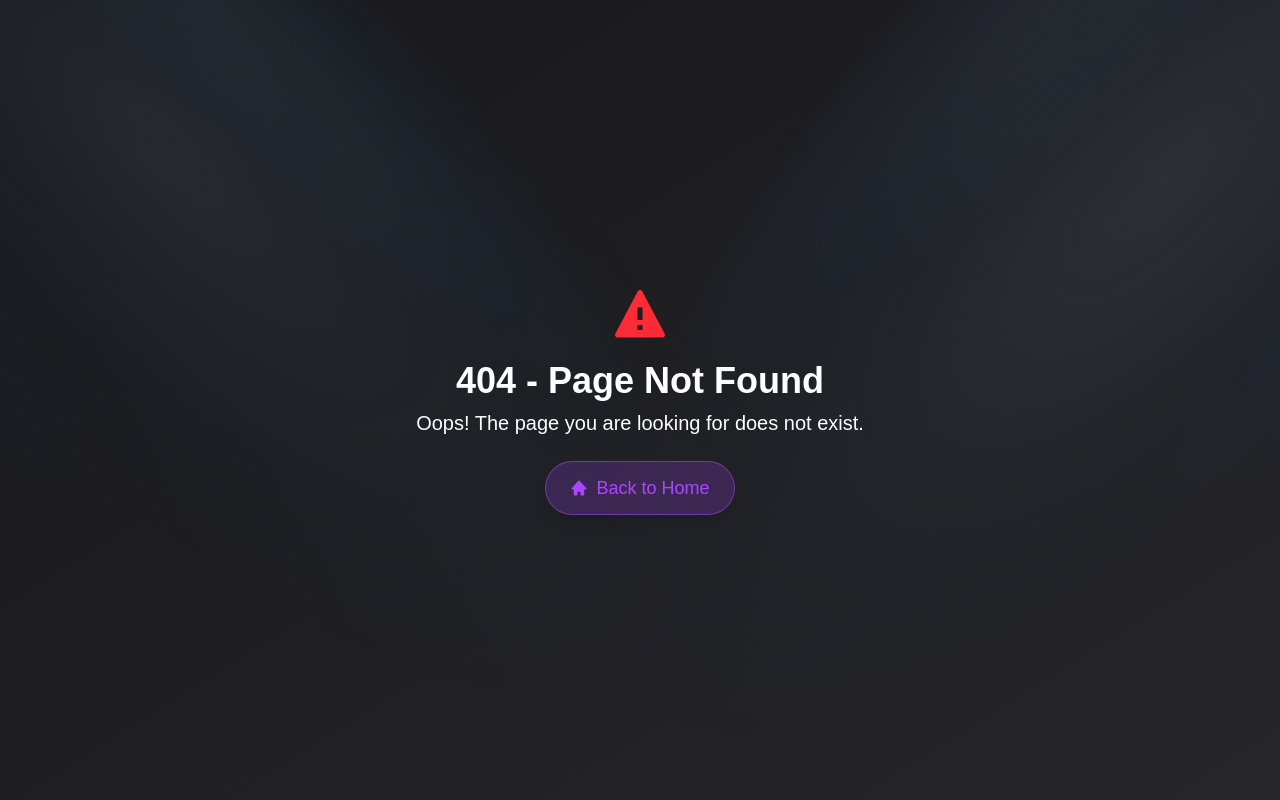
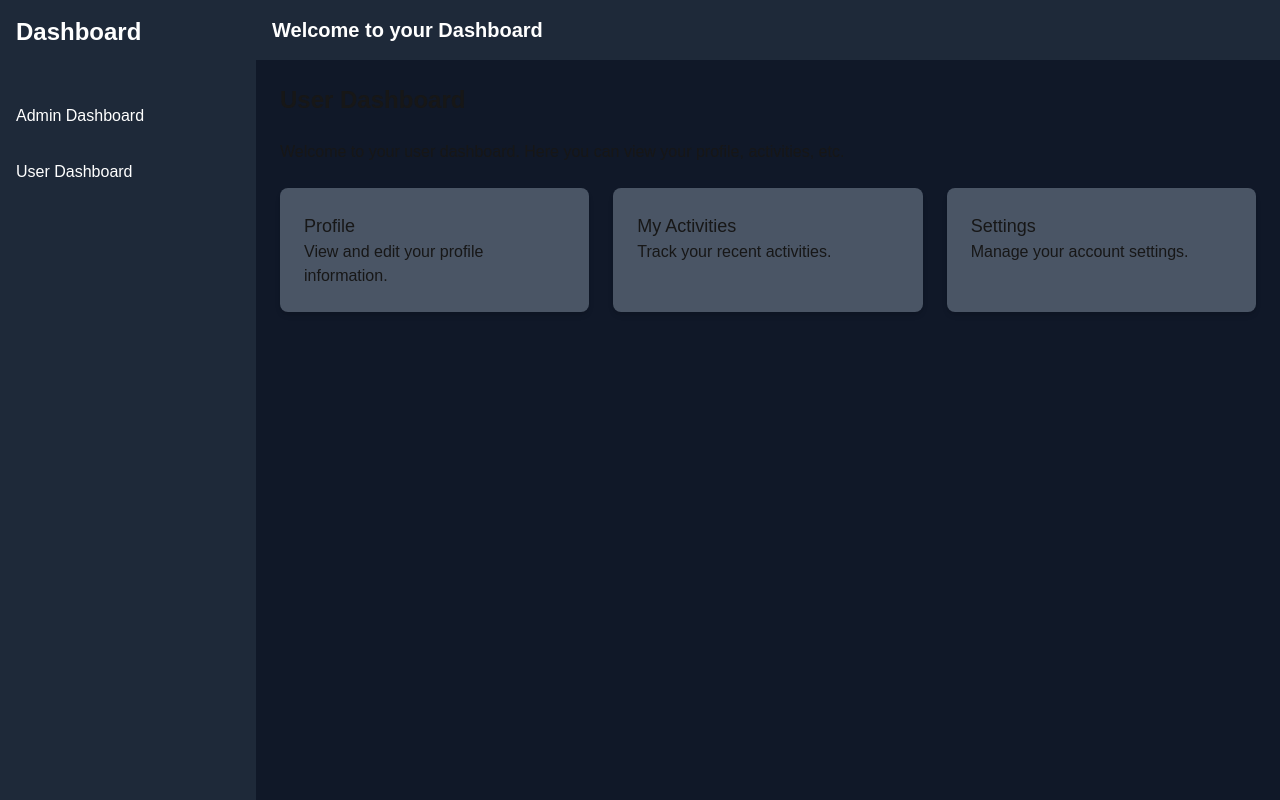
Before and after one commit to pyvnoaim/aimlib, a Next.js app: page /dashboard/user in a window 1280 px wide. Before the commit this address had no page. Built offline with nearby package versions, Linux system fonts and the light colour scheme.

Commit message:
added dashboard template

```diff
--- /dev/null
+++ b/src/app/dashboard/admin/page.tsx
@@ -0,0 +1,32 @@
+// app/dashboard/admin/page.tsx
+
+import React from 'react';
+
+const AdminDashboard = () => {
+  return (
+    <div className="space-y-6">
+      <h2 className="text-2xl font-semibold">Admin Dashboard</h2>
+      <p>
+        Welcome to the admin panel. Here you can manage users, settings, etc.
+      </p>
+
+      {/* Example Admin Cards */}
+      <div className="grid grid-cols-1 sm:grid-cols-2 lg:grid-cols-3 gap-6">
+        <div className="bg-gray-600 p-6 rounded-lg shadow-md hover:bg-gray-800">
+          <h3 className="text-lg font-medium">User Management</h3>
+          <p>Manage all users here.</p>
+        </div>
+        <div className="bg-gray-600 p-6 rounded-lg shadow-md hover:bg-gray-800">
+          <h3 className="text-lg font-medium">Settings</h3>
+          <p>Update application settings.</p>
+        </div>
+        <div className="bg-gray-600 p-6 rounded-lg shadow-md hover:bg-gray-800">
+          <h3 className="text-lg font-medium">Analytics</h3>
+          <p>View system analytics and performance.</p>
+        </div>
+      </div>
+    </div>
+  );
+};
+
+export default AdminDashboard;
--- /dev/null
+++ b/src/app/dashboard/layout.tsx
@@ -0,0 +1,37 @@
+// app/layout.tsx
+
+import React from 'react';
+import { ReactNode } from 'react';
+import Link from 'next/link';
+
+const DashboardLayout = ({ children }: { children: ReactNode }) => {
+  return (
+    <div className="flex h-screen">
+      {/* Sidebar */}
+      <div className="w-64 bg-gray-800 text-white">
+        <div className="p-4 text-2xl font-bold">Dashboard</div>
+        <ul className="mt-6">
+          <li className="p-4 hover:bg-gray-700">
+            <Link href="/dashboard/admin">Admin Dashboard</Link>
+          </li>
+          <li className="p-4 hover:bg-gray-700">
+            <Link href="/dashboard/user">User Dashboard</Link>
+          </li>
+        </ul>
+      </div>
+
+      {/* Main content */}
+      <div className="flex-1 flex flex-col">
+        {/* Header */}
+        <div className="bg-gray-800 text-white p-4">
+          <h1 className="text-xl font-bold">Welcome to your Dashboard</h1>
+        </div>
+
+        {/* Content */}
+        <div className="p-6 bg-gray-900 flex-1">{children}</div>
+      </div>
+    </div>
+  );
+};
+
+export default DashboardLayout;
--- /dev/null
+++ b/src/app/dashboard/user/page.tsx
@@ -0,0 +1,33 @@
+// app/dashboard/user/page.tsx
+
+import React from 'react';
+
+const UserDashboard = () => {
+  return (
+    <div className="space-y-6">
+      <h2 className="text-2xl font-semibold">User Dashboard</h2>
+      <p>
+        Welcome to your user dashboard. Here you can view your profile,
+        activities, etc.
+      </p>
+
+      {/* Example User Cards */}
+      <div className="grid grid-cols-1 sm:grid-cols-2 lg:grid-cols-3 gap-6">
+        <div className="bg-gray-600 p-6 rounded-lg shadow-md hover:bg-gray-800">
+          <h3 className="text-lg font-medium">Profile</h3>
+          <p>View and edit your profile information.</p>
+        </div>
+        <div className="bg-gray-600 p-6 rounded-lg shadow-md hover:bg-gray-800">
+          <h3 className="text-lg font-medium">My Activities</h3>
+          <p>Track your recent activities.</p>
+        </div>
+        <div className="bg-gray-600 p-6 rounded-lg shadow-md hover:bg-gray-800">
+          <h3 className="text-lg font-medium">Settings</h3>
+          <p>Manage your account settings.</p>
+        </div>
+      </div>
+    </div>
+  );
+};
+
+export default UserDashboard;
```
Also changed, not shown: src/app/api/auth/[...nextauth]/route.ts (added).
